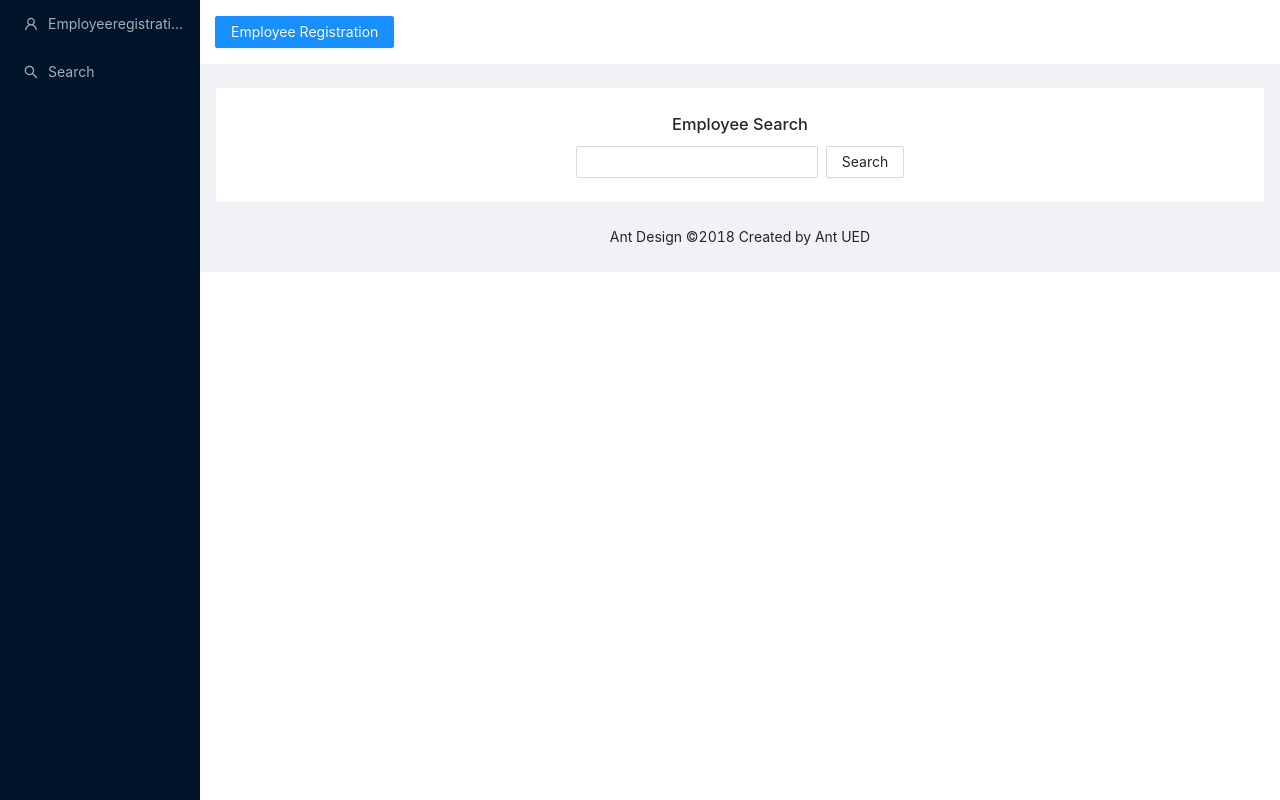
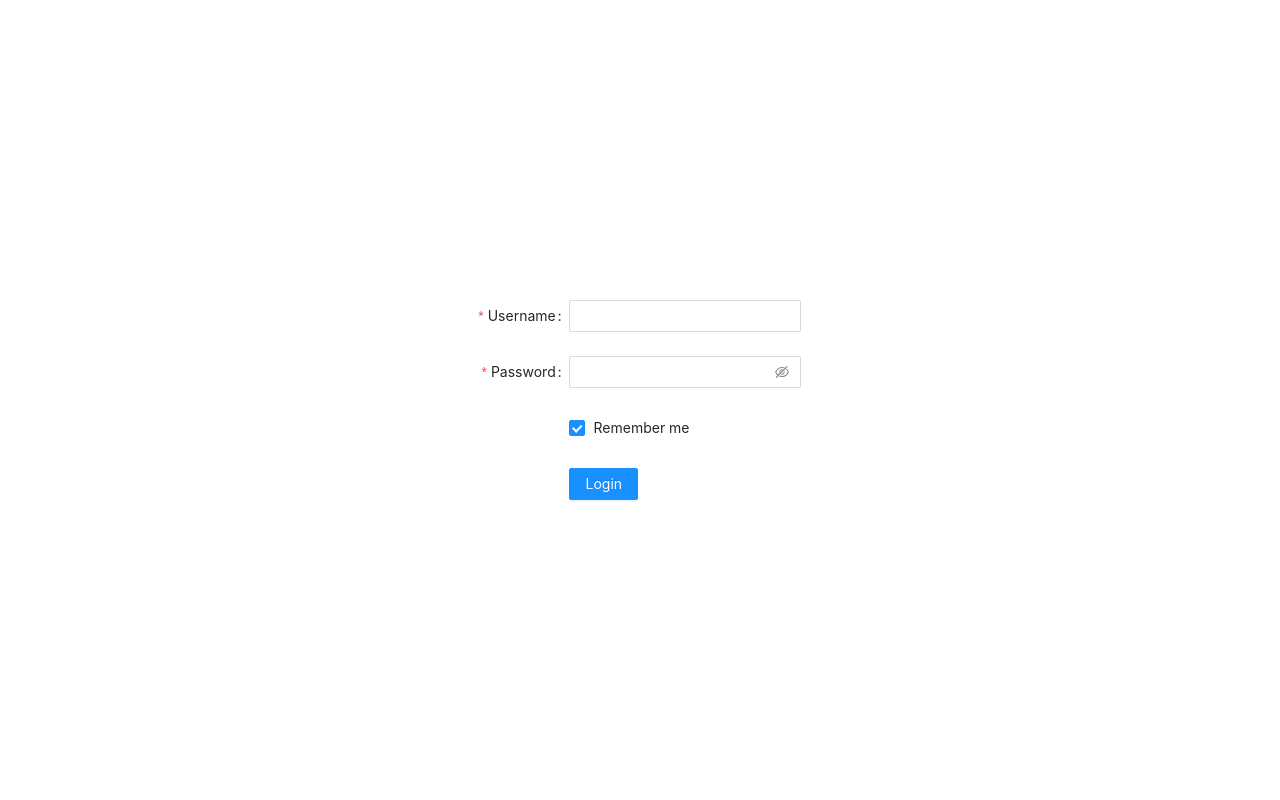
Before and after one commit to msunoosy/ERP-MERN, a React (Create React App) app in the folder client/: page /Search in a window 1280 px wide. Built offline with nearby package versions, Linux system fonts and the light colour scheme; no server answers.

Commit message:
Login form created using ANTD

```diff
--- a/client/src/App.js
+++ b/client/src/App.js
@@ -1,11 +1,21 @@
-import React from 'react'
+import React, {useState} from 'react'
 import Dashboard from './components/Dashboard';
+import LoginPage from './components/LoginPage';
+
 
 function App() {
 
+  const [loginLog, setLoginLog] = useState(0);
+
+  const onLogin = (val) =>{
+    setLoginLog(val)
+    console.log('cccc',val)
+  }
+
   return (
     <div>
-    <Dashboard></Dashboard>
+
+      {loginLog===0?<LoginPage onLogin={onLogin}/>:<Dashboard></Dashboard>}
     </div>
   );
 }
--- a/client/src/components/Dashboard.js
+++ b/client/src/components/Dashboard.js
@@ -3,7 +3,6 @@ import React, { useState, useEffect } from 'react';
 import { Layout, Menu, Modal, Button, message } from 'antd';
 import Employeeregistration from "./Employeeregistration"
 import EmployeeView from './EmployeeView';
-// import Login from './components/Login';
 import axios from 'axios';
 import { Sidebardata } from './Sidebardata';
 import {
@@ -129,9 +128,6 @@ function Dashboard() {
       </div>
     </Router>
     </div>
-
-
-
     </div>
   )
 }
--- /dev/null
+++ b/client/src/components/LoginPage.js
@@ -0,0 +1,97 @@
+import React, {useState} from 'react'
+import { Form, Input, Button, Checkbox,Space,message} from 'antd';
+import "./login.css"
+
+function LoginPage(props) {
+  const [form] = Form.useForm();
+
+    const onFinish = (values) => {
+      if(values.username === 'um' && values.password === 'pm'){
+        props.onLogin(1)
+        form.resetFields();
+        message.success("Login Success")
+    }else{
+        props.onLogin(0)
+        form.resetFields();
+        message.error("Invalid Username or Password")
+      }
+    }
+      const onFinishFailed = (errorInfo) => {
+        console.log('Failed:', errorInfo);
+      };
+
+    return (
+      <div className='container'>
+        <div className='login'>
+          <Space >
+        <Form  form={form}
+      name="basic"
+      labelCol={{
+        span: 8,
+      }}
+      wrapperCol={{
+        span: 16,
+      }}
+      initialValues={{
+        remember: true,
+      }}
+      onFinish={onFinish}
+      onFinishFailed={onFinishFailed}
+      autoComplete="off"
+    >
+
+      <Form.Item
+        label="Username"
+        name="username"
+        rules={[
+          {
+            required: true,
+            message: 'Please input your username!',
+          },
+        ]}
+      >
+        <Input />
+      </Form.Item>
+
+      <Form.Item
+        label="Password"
+        name="password"
+        rules={[
+          {
+            required: true,
+            message: 'Please input your password!',
+          },
+        ]}
+      >
+        <Input.Password />
+      </Form.Item>
+
+      <Form.Item
+        name="remember"
+        valuePropName="checked"
+        wrapperCol={{
+          offset: 8,
+          span: 16,
+        }}
+      >
+        <Checkbox>Remember me</Checkbox>
+      </Form.Item>
+
+      <Form.Item
+        wrapperCol={{
+          offset: 8,
+          span: 16,
+        }}
+      >
+        <Button type="primary" htmlType="submit">
+          Login
+        </Button>
+      </Form.Item>
+
+    </Form>
+    </Space>
+    </div>
+    </div>
+    )
+}
+export default LoginPage
--- a/client/src/components/login.css
+++ b/client/src/components/login.css
@@ -1,83 +1,12 @@
-.main {
-    text-align: center;
-    justify-content: center;
-    display: flex;
-    padding-top: 90px;
-    padding-bottom: 90px;
-    background-color: #e1e3eb;
-  }
-  .sub-main {
-    display: flex;
-    justify-content: center;
-    height: 550px;
-    width: 35%;
-    box-shadow: 11px 12px 13px 12px rgb(207, 207, 207);
-    padding-top: 30px;
-    border-radius: 60px;
-    background-color: white;
-  }
-  .imgs {
-      padding-top: 20px;
-      justify-content: center;
-      display: flex;
-    }
-  .container-image {
-    background-color: rgb(223, 221, 221);
-    border-radius: 150px;
-    align-items: center;
-    display: flex;
-    justify-content: center;
-    height: 115px;
-    width: 115px;
-  }
-  .profile {
-    height: 100px;
-    width: 100px;
-    border-radius: 130px;
-  }
 
-  input{
-      width: 300px;
-      height: 50px;
-      border-radius: 60px;
-      box-shadow: inset 0px 0px 25px 0px #888;
-      border: none;
-      outline: none;
-      background-color: #fff;
-  }
+.container{
+  display: flex;
+  align-items: center;
+  justify-content: center;
+}
 
-  .email{
-      height: 25px;
-      width: 25px;
-      position: absolute;
-      padding: 14px 0 0 25px;
-  }
-
-  .name{
-      padding-left: 70px;
-      font-size: 20px;
-  }
-  .second-input{
-      padding-top: 20px;
-  }
-
-  button{
-      width: 380px;
-      height: 50px;
-      border-radius: 60px;
-      background-color: #b103fc;
-      color: white;
-      font-size: 25px;
-      border: none;
-  }
-  .login-button{
-      padding-top: 25px;
-  }
-
-  .link{
-      font-size: 25px;
-      font-weight: 400;
-  }
-   a{
-       color: blue;
+   .login{
+  position: absolute;
+  top: 50%;
+  margin: -100px 0 0 -25px;
    }
```
